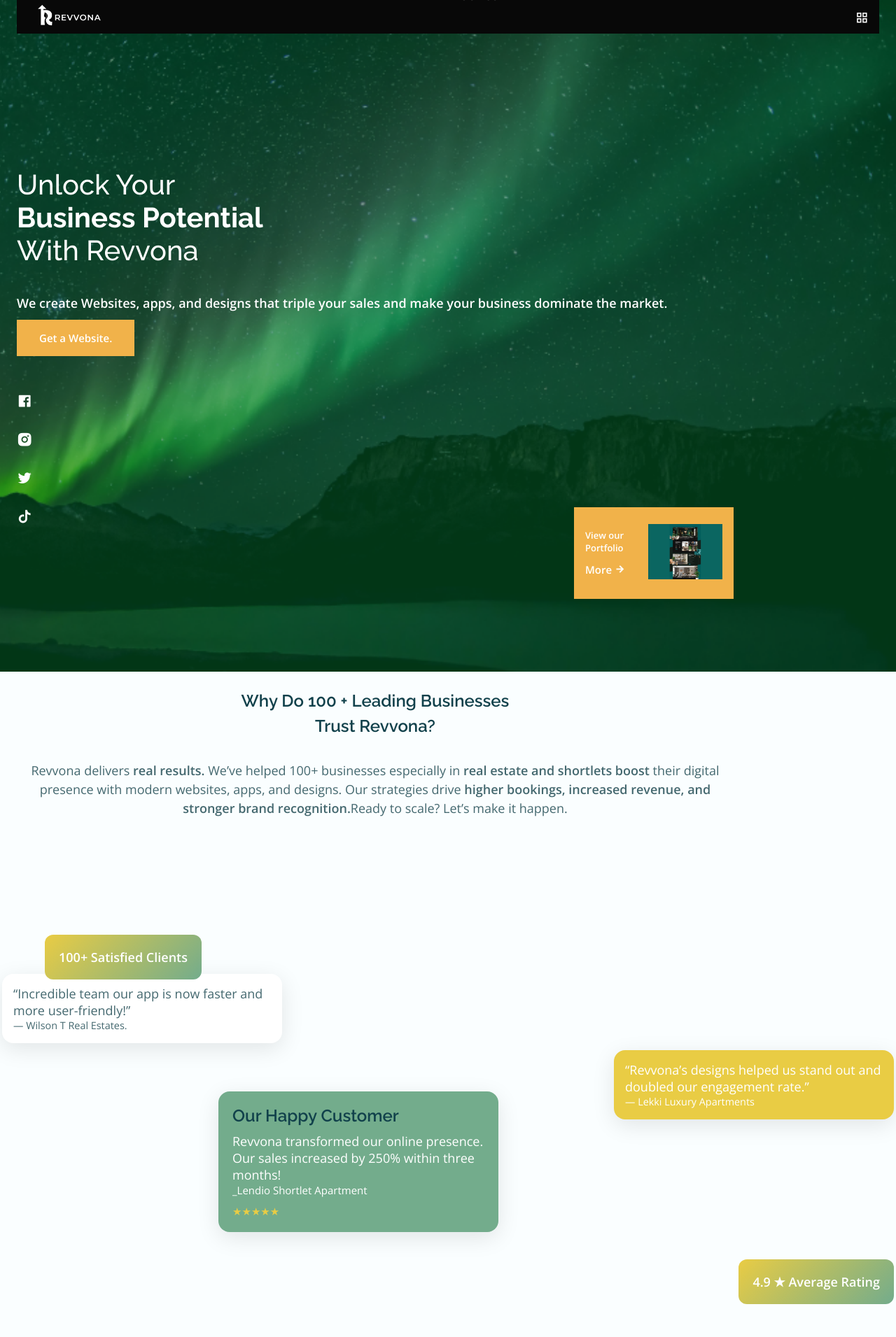
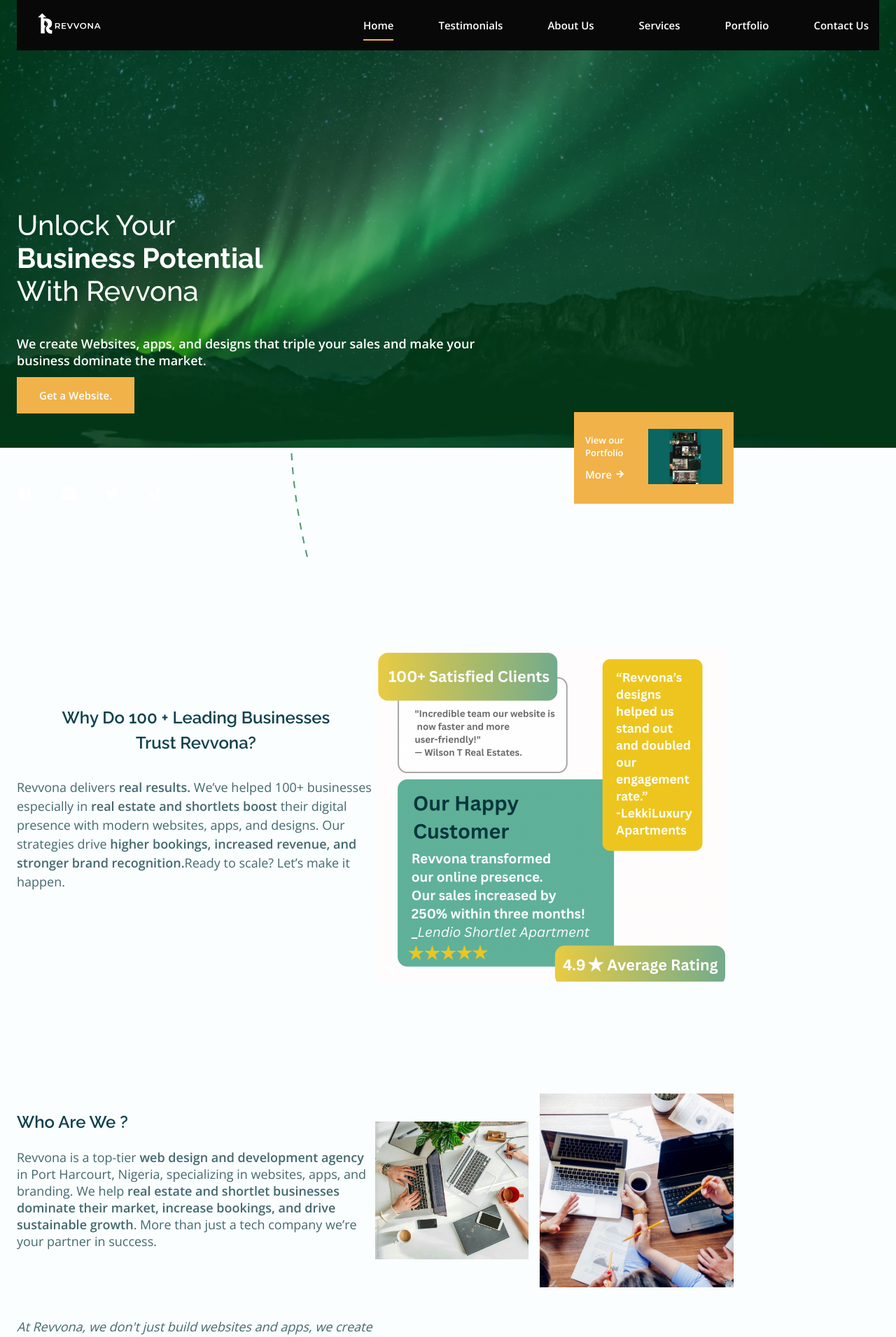
Before and after one commit to Wisdomchanix/Reevona, a React (Create React App) app in the folder reevona-website/: page / in a window 1280 px wide. Shown: the top 1911 px of the page at 70% size. Built offline with nearby package versions, Linux system fonts and the light colour scheme.

Commit message:
Media query and social proof and ris section

```diff
--- a/reevona-website/src/About.js
+++ b/reevona-website/src/About.js
@@ -1,4 +1,4 @@
-import React, {useEffect} from "react";
+import React, { useEffect } from "react";
 import scrollreveal from "scrollreveal";
 
 const About = () => {
@@ -13,19 +13,20 @@
         })
 
 
-        sr.reveal(".about_section", { delay: 200})
+        sr.reveal(".about_section", { delay: 200 })
     }, [])
 
     return (
         <section className="about_section section" id="about">
-            <div className="about_container container grid">
 
-                <div className="about_data">
-                    <h1 className="section_title about_title">Who are We</h1>
+            <div className="about_container container">
+                <div className="about_data socialProof_data">
+                    <h1 className="section_title about_title">Who are We ?</h1>
+
                     <p className="about_description">
                         Revvona is a top-tier <b>web design and development agency</b> in Port Harcourt, Nigeria,
                         specializing in websites, apps, and branding. We help <b>real estate and shortlet businesses
-                        dominate their market, increase bookings, and drive sustainable growth</b>. More than just a
+                            dominate their market, increase bookings, and drive sustainable growth</b>. More than just a
                         tech company we’re your partner in success.
                     </p>
                 </div>
@@ -33,16 +34,16 @@
                 <div className="about_img">
                     <div className="about_img-overlay">
                         {/* <img className="about_img-one" src="./AboutUsImage.jpg" alt="About Image"/> */}
-                        <img src="/Images/AboutImg2.jpg" alt="About Us Image" className="about_img-one" />
+                        <img src="/Images/AboutImg2.jpg" alt="About Us" className="about_img-one" />
                     </div>
 
                     <div className="about_img-overlay">
-                        <img src="./Images/AboutImg.jpg" alt="About Us Image" className ="about_img-two"/>
+                        <img src="./Images/AboutImg.jpg" alt="About Us" className="about_img-two" />
                     </div>
                 </div>
 
-                <p className="about_data"><i>At Revvona, we don't just build websites and apps,
-                we create growth engines for your business.</i>
+                <p className="about_data "><i>At Revvona, we don't just build websites and apps,
+                    we create growth engines for your business.</i>
                 </p>
             </div>
 
--- a/reevona-website/src/ChooseUs.js
+++ b/reevona-website/src/ChooseUs.js
@@ -33,11 +33,9 @@
 
                 </svg>
             </div>
-
-
+            <h1 className="section_title">Why Businesses Trust Revvona.</h1>
 
             <div className="chooseUs_container container">
-                 <h1 className="section_title">Why Businesses Trust Revvona.</h1>
                 <div className="feature-box box_1">
                     <img src="/Images/REVENUE-GROWTH.png" alt="Code Icon" className="feature-icon" />
                     <h2 className="section_subtitle feature-title">Proven Track Record</h2>
--- a/reevona-website/src/ContactForm.js
+++ b/reevona-website/src/ContactForm.js
@@ -46,7 +46,7 @@
 
     return (
         <div className="contact-section"  id= "contact">
-            <div className="contact-container">
+            <div className="contact-container container">
                 <h2 className="contact-headline section_title">Get in Touch</h2>
                 <p className="contact-intro">
                     Let's create a high-converting website for your short-let or real estate business.
--- a/reevona-website/src/NavBar.js
+++ b/reevona-website/src/NavBar.js
@@ -29,6 +29,7 @@
             <nav className="nav navbar">
                 <a href="#home" className="nav_logo">
                     <img src="/Reevona-logo.png" alt="Reevona logo" className="logo" />
+                    {/* <img src="/Desktop logo.png" alt="Reevona logo" className="logo_desktop" /> */}
                 </a>
 
                 <div className={`nav_menu ${menuOpen ? "show-menu" : ""}`} id="nav-menu">
--- a/reevona-website/src/RiskSection.js
+++ b/reevona-website/src/RiskSection.js
@@ -6,20 +6,20 @@
 
     const risks = [
         {
-            title: "Loss of Credibility",
+            title: "You lose Credibility",
             description:
-                "Ever searched for a business online and found… nothing? Feels sketchy, right? Having no website makes your business look outdated and untrustworthy.",
+                " No website? People won't trust your listings. With one you look legit and professional hence clients would book with confidence.",
         },
 
         {
-            title: "Limited Customer Reach",
+            title: "You're Invisible Online",
             description:
-                "Imagine owning a store that no one can find. That’s what happens  when you don’t have a website! With over 5 billion people online, your potential customers are searching for businesses like yours.",
+                "If they can't find you, they can't book you But with your website your properties show up, stand out, and get picked",
         },
 
         {
-            title: "Missed Revenue Opportunities",
-            description: "Your business could be making money while you sleep—but only if you’re online.A website allows customers to book, buy, or contact you 24/7.",
+            title: "You Miss Bookings while you sleep",
+            description: "Your business could be making money while you sleep but only if you’re online. A website allows customers to book, buy, or contact you 24/7.",
         },
     ];
 
@@ -29,11 +29,11 @@
         {
             title: "Weaker Brand Presence",
             description:
-                "Your brand is more than just a logo—it’s the way people see and remember you.Without a website, you’re giving competitors a chance to own the conversation online.",
+                "Your brand is more than just a logo—it’s the way people see and remember you.With a website your business becomes a trusted name in the real estate or short-let niche.",
         },
 
         {
-            title: "Dependence on Social Media",
+            title: "You Rely Too Much On Social Media",
             description:
                 "Social media platforms change algorithms, limit reach, or even ban accounts overnight.A website gives you full control—your business, your rules.",
         },
@@ -46,7 +46,7 @@
 
         {
             title: "Competitive Disadvantage",
-            description: "Your competitors are online—and they’re getting your potential customers. A website helps you stay ahead by showcasing your expertise and services.",
+            description: "Your competitors are online. You're not. Guess who's getting the bookings and sales ? A website helps you stay ahead, attract more clients and close more deals.",
         },
 
     ];
@@ -58,12 +58,14 @@
                 <h1 className="section_title risk_title">Can Your Business Afford to Stay the Same?</h1>
             </div>
             <div className="risk_container container">
+
                 <p className="intro-text">
                     <b>
                         The first step in increasing business successfully is to make sure your clientele can
                         locate your company quickly and easily...
                     </b>
                 </p>
+
                 <div className="risks-container">
                     {risks.map((risk, index) => (
                         <div key={index} className="risk-card">
@@ -104,7 +106,7 @@
                         className="dropdown-btn"
                         onClick={() => setIsOpen(!isOpen)}> {isOpen ? "Hide Risks" : "See More Risks"}
                     </button>
-                    <a href="/contact" className="cta-btn">Take the First Step Now</a>
+                    <a href="#contact" className="cta-btn">Take the First Step Now</a>
                 </div>
             </div>
         </section>
--- a/reevona-website/src/Services.js
+++ b/reevona-website/src/Services.js
@@ -28,10 +28,9 @@
     return (
         <section className="services_section section" id="services">
             <SpiralLine />
-
-            <div className="cards_container container">
             <h1 className="section_title">Our Services, Your Growth</h1>
 
+            <div className="cards_container container grid">
                 <div className="card card-1 show_card">
                     <i class="ri-macbook-line service_icon"></i>
                     <h2 className="section_subtitle">Website & App Development</h2>
@@ -48,7 +47,7 @@
                     </p>
                 </div>
 
-                <div className="card card-4 " >
+                <div className="card card-4 show_card" >
                     <i class="ri-pen-nib-fill service_icon"></i>
                     <h2 className="section_subtitle">Graphic Design </h2>
                     <p className="card_description">
@@ -71,14 +70,13 @@
                     </div>
                 </motion.div>
 
-
+            </div>
             <div className="servicesButton_container">
                 <button className="services_btn" onClick={toggleServices}>
                     <span> {showAll ? "Show Less" : "View All Services"}</span>
                     <i class="ri-arrow-right-line services_arrow"></i>
                 </button>
             </div>
-
-            </div>
         </section>);
-}; export default Services;
+};
+export default Services;
--- a/reevona-website/src/SocialProof.js
+++ b/reevona-website/src/SocialProof.js
@@ -16,6 +16,7 @@
 
         sr.reveal(".left", { delay: 300, origin: 'left' })
         sr.reveal(".right", { delay: 300, origin: 'left' })
+        sr.reveal(".socialProof_img", { delay: 300, origin: 'left' })
     }, [])
 
     const [count, setCount] = useState(0)
@@ -78,34 +79,8 @@
                 </div>
 
 
-                <div className="testimonial-card main-card">
-
-                    <div className="testimonial-content">
-                        <h3>Our Happy Customer</h3>
-                        <p>Revvona transformed our online presence. Our sales increased by 250% within three months!</p>
-                        <span className="client-name">_Lendio Shortlet Apartment</span>
-                        <div className="stars">★★★★★</div>
-                        {/* <img src="TmClientLogo.jpg" alt="Client" className="client-img" /> */}
-                    </div>
-
-                </div>
-
-                <div className="testimonial-card small-card top-left scale left">
-                    <p>“Incredible team our app is now faster and more user-friendly!”</p>
-                    <span>— Wilson T Real Estates.</span>
-                </div>
-
-                <div className="testimonial-card small-card bottom-right scale right">
-                    <p>“Revvona’s designs helped us stand out and doubled our engagement rate.”</p>
-                    <span>— Lekki Luxury Apartments</span>
-                </div>
-
-                <div className="stat-card number scale right">
-                    <p> <strong>4.9</strong> ★ Average Rating </p>
-                </div>
-
-                <div className="stat-card scale left">
-                    <p> <strong>100+</strong> Satisfied Clients </p>
+                <div className="socialProof_img">
+                    <img src="/Images/socialproof.PNG" alt="About Us" className="sp_img" />
                 </div>
 
             </div>
--- a/reevona-website/src/index.css
+++ b/reevona-website/src/index.css
@@ -225,7 +225,13 @@
 
 .logo {
   height: 120px;
-}
+  /* display: block; */
+}
+
+/* .logo_desktop{
+  display: none;
+  height: 120px;
+} */
 
 .nav_toggle {
   font-size: 1.2rem;
@@ -464,20 +470,7 @@
 
 
 
-
-
-
-
-
-
-
-
 /* SOCIALPROOF */
-
-.social_proof {
-  /* position: relative; */
-  margin-bottom: 600px;
-}
 
 .social_proof-data {
   text-align: center;
@@ -487,203 +480,6 @@
 }
 
 
-.testimonial-card {
-  position: absolute;
-  border-radius: 16px;
-  box-shadow: 0 8px 32px rgba(0, 0, 0, 0.1);
-  padding: 20px;
-  background: white;
-  max-width: 400px;
-}
-
-
-.main-card {
-  display: flex;
-  align-items: center;
-  gap: 20px;
-  left: 40%;
-  top: 195%;
-  transform: translateX(-50%);
-  z-index: 3;
-  background-color: #73AC8C;
-  color: white;
-}
-
-/* .client-img {
-  width: 90px;
-  height: 90px;
-  border-radius: 50%;
-  object-fit: cover;
-} */
-
-.testimonial-content h3 {
-  margin-bottom: 10px;
-  /* margin: 0; */
-  font-size: 1.5rem;
-}
-
-
-.stars {
-  color: #E9CC44;
-  margin-top: 10px;
-}
-
-/* Smaller Cards */
-.small-card {
-  padding: 16px;
-  font-size: 0.9rem;
-}
-
-.top-left {
-  top: 174%;
-  left: 15%;
-  z-index: 2;
-  width: 60%;
-
-}
-
-.bottom-right {
-  bottom: -100%;
-  right: 7%;
-  z-index: 4;
-  background-color: #E9CC44;
-  color: white;
-  width: 35%;
-}
-
-/* Stats Card */
-.stat-card {
-  position: absolute;
-  padding: 20px;
-  border-radius: 12px;
-  background: linear-gradient(135deg, #E9CC44, #73AC8C);
-  color: white;
-  font-weight: bold;
-}
-
-.number {
-  top: 225%;
-  right: 5%;
-  z-index: 5;
-}
-
-.stat-card:last-of-type {
-  bottom: -75%;
-  left: 5%;
-  z-index: 5;
-}
-
-.scale:hover {
-  transform: scale(1.1);
-}
-
-/* @media (max-width : 435px) {
-  .social_proof {
-    margin-bottom: 700px;
-  }
-}  */
-
-@media (max-width : 375px) {
-
-  .stat-card:last-of-type {
-    bottom: -120%;
-    left: 10%;
-    z-index: 4;
-    width: 30%;
-  }
-
-  .number {
-    top: 270%;
-    right: 15%;
-    z-index: 5;
-    width: 30%;
-  }
-
-
-  .top-left {
-    top: 218%;
-    left: 15%;
-    z-index: 2;
-    width: 50%;
-
-  }
-
-  .bottom-right {
-    bottom: -150%;
-    right: 7%;
-    z-index: 4;
-    width: 40%;
-    background-color: #E9CC44;
-    color: white;
-    width: 35%;
-  }
-
-  .main-card {
-    display: flex;
-    align-items: center;
-    gap: 20px;
-    left: 40%;
-    top: 240%;
-    transform: translateX(-50%);
-    z-index: 3;
-    background-color: #73AC8C;
-    color: white;
-    width: 70%;
-  }
-
-}
-
-@media (min-width: 576px) and (max-width : 767px) {
-
-  .stat-card:last-of-type {
-    bottom: -90%;
-    left: 10%;
-    z-index: 0;
-    width: 30%;
-  }
-
-  .number {
-    top: 230%;
-    right: 15%;
-    z-index: 5;
-    width: 30%;
-  }
-
-
-  .top-left {
-    top: 190%;
-    left: 15%;
-    z-index: 2;
-    width: 50%;
-
-  }
-
-  .bottom-right {
-    bottom: -110%;
-    right: 7%;
-    z-index: 4;
-    background-color: #E9CC44;
-    color: white;
-    width: 40%;
-  }
-
-  .main-card {
-    display: flex;
-    align-items: center;
-    gap: 20px;
-    left: 40%;
-    top: 210%;
-    transform: translateX(-50%);
-    z-index: 3;
-    background-color: #73AC8C;
-    color: white;
-    width: 70%;
-  }
-
-}
-
-
-
 
 
 
@@ -726,7 +522,8 @@
 }
 
 .about_img-one,
-.about_img-two {
+.about_img-two,
+.sp_img {
   transition: var(--img-transition);
 }
 
@@ -1229,12 +1026,7 @@
 
 
 
-
-
-
-
 /* FAQS SECTION */
-
 
 .faq-container {
   max-width: 1000px;
@@ -1468,7 +1260,7 @@
 }
 
 .contact-form input,
-.contact-form textarea ,
+.contact-form textarea,
 .contact-form select {
   padding: 14px 16px;
   border: 1px solid #ccc;
@@ -1479,12 +1271,11 @@
 }
 
 .contact-form input:focus,
-.contact-form textarea:focus
-.contact-form select:focus {
+.contact-form textarea:focus .contact-form select:focus {
   border-color: #164A41;
 }
 
-.contact-form textarea{
+.contact-form textarea {
   min-height: 120px;
   resize: vertical;
 }
@@ -1623,7 +1414,7 @@
 
 /* FOOTER */
 
-.footer{
+.footer {
   background-color: rgba(0, 0, 0, 0.932);
   color: whitesmoke;
 }
@@ -1678,3 +1469,305 @@
   font-size: var(--smaller-font-size);
   color: white;
 }
+
+
+
+/* SCROLL BAR */
+
+::-webkit-scrollbar {
+  width: .6rem;
+  background-color: #e3e9e8;
+}
+
+::-webkit-scrollbar-thumb {
+  width: .6rem;
+  background-color: #b6b2b2;
+}
+
+::-webkit-scrollbar-thumb:hover {
+  width: .6rem;
+  background-color: hsl(30, 1%, 31%);
+}
+
+
+
+/* MEDIA QUERY */
+
+@media screen and (min-width: 500px) {
+  .social_proof-container {
+    align-items: center;
+    text-align: center;
+  }
+
+  .sp_img {
+    width: 380px;
+  }
+
+  .footer_container {
+    grid-template-columns: 1.75fr 1fr;
+    align-items: center;
+  }
+}
+
+
+
+@media screen and (min-width: 768px) {
+  body {
+    margin: 0;
+  }
+
+  .nav {
+    height: calc(var(--header-height) + 1.5rem);
+  }
+
+  .nav_link {
+    text-transform: initial;
+  }
+
+  .nav_menu {
+    display: flex;
+    column-gap: 1rem;
+  }
+
+  .nav_list {
+    flex-direction: row;
+    column-gap: 4rem;
+  }
+/*
+  .logo_desktop{
+    display: block;
+  }
+
+  .logo{
+    display: none;
+  } */
+
+  .nav_toggle,
+  .nav_close {
+    display: none;
+  }
+
+  .change-theme-name {
+    display: none;
+  }
+
+  .change-theme {
+    color: var(--white-color);
+  }
+
+
+  .scroll-header .nav_link {
+    color: var(--text-color);
+  }
+
+  .scroll-header .active-link {
+    color: var(--title-color);
+  }
+
+  .scroll-header .active-link::before {
+    background-color: var(--title-color);
+  }
+
+  .scroll-header .change-theme {
+    color: var(--text-color);
+  }
+
+  .section {
+    padding: 7rem 0 2rem;
+    padding-top: 8rem;
+  }
+
+  .home_container {
+    height: 100vh;
+    grid-template-rows: 1.8fr .5fr;
+  }
+
+  .home_data {
+    align-self: flex-end;
+  }
+
+  .home_data-subtitle p {
+    max-width: 700px;
+  }
+
+  .home_social {
+    flex-direction: row;
+    align-self: flex-end;
+    margin-bottom: 3rem;
+    column-gap: 2.5rem;
+  }
+
+  .home_info {
+    bottom: 3rem;
+  }
+
+
+  .social_proof-container,
+  .about_container {
+    display: grid;
+    grid-template-columns: repeat(2, 1fr);
+    align-items: center;
+    text-align: initial;
+  }
+
+  .sp_img {
+    width: 500px;
+    display: grid;
+    place-items: center;
+    /* margin: 0 auto; */
+  }
+
+  .social_proof-data {
+    text-align: initial;
+  }
+
+
+  .about_container {
+    grid-template-columns: repeat(2, 1fr);
+    align-items: center;
+  }
+
+  .about_data,
+  .about_title {
+    text-align: initial;
+  }
+
+  .about_title {
+    margin-bottom: var(--mb-1-5);
+  }
+
+  .about_description {
+    margin-bottom: var(--mb-2);
+  }
+
+  .cards_container {
+    display: grid;
+    grid-template-columns: repeat(2, 1fr);
+    align-items: center;
+    gap: 1.5rem;
+    padding: 30px;
+    /* width: 285px; */
+  }
+
+  .card_description {
+    font-size: 20px;
+  }
+
+  .services_btn {
+    margin-bottom: 50px;
+  }
+
+  .hidden_card {
+    /* display: none;
+    opacity: 0;
+    overflow: hidden;
+    display: flex;
+    flex-direction: column;
+    align-items: center;
+    gap: 40px; */
+    opacity: 1;
+    height: auto;
+  }
+
+  /* .servicesButton_container{
+    display: none;
+  } */
+
+  .chooseUs_container {
+    display: grid;
+    place-items: center;
+    grid-template-columns: repeat(3, 1fr);
+    gap: 1.5rem;
+  }
+
+
+  .risks-container {
+    display: grid;
+    place-items: center;
+    grid-template-columns: repeat(2, 1fr);
+    gap: 1.5rem;
+  }
+
+  .accordion {
+    display: block;
+  }
+
+
+  .footer_container {
+    display: flex;
+    flex-direction: row;
+    justify-content: space-between;
+  }
+}
+
+
+
+@media screen and (min-width:960px) {
+
+  .bd-container {
+    margin-left: auto;
+    margin-right: auto;
+  }
+
+}
+
+
+/* For large devices */
+@media screen and (min-width: 1024px) {
+  /* .container {
+    margin-left: auto;
+    margin-right: auto;
+  } */
+
+  /* .home_container {
+    grid-template-rows: 2fr .5fr;
+  }
+
+  .home_info {
+    width: 328px;
+    grid-template-columns: 1fr 2fr;
+    column-gap: 2rem;
+  }
+
+  .home_info-title {
+    font-size: var(--normal-font-size);
+  }
+
+  .home_info-img {
+    width: 240px;
+  } */
+
+  .about_img-one {
+    width: 230px;
+  }
+
+  .about_img-two {
+    width: 290px;
+  }
+
+  .contact-container,
+  .faq-container {
+    max-width: 900px;
+  }
+
+
+  .footer_content {
+    justify-items: center;
+  }
+}
+
+/* @media screen and (min-width: 1020px) {
+
+} */
+
+/* For tall screens on mobiles y desktop*/
+@media screen and (min-height: 721px) {
+  body {
+    margin: 0;
+  }
+
+  .home_container,
+  .home_img {
+    height: 640px;
+  }
+}
```
Also changed, not shown: reevona-website/public/Desktop logo.png (added), reevona-website/public/Images/socialproof.PNG (added). Lines whose indentation alone changed are shown as unchanged.
